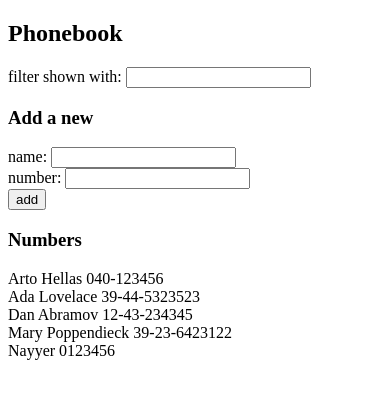
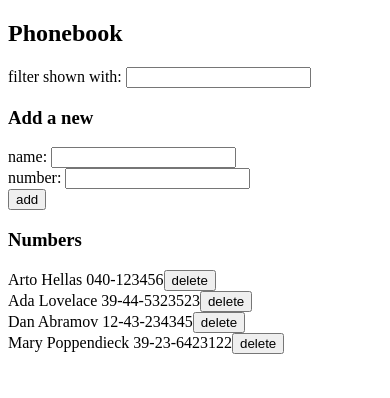
Before and after one commit to NayyerAhmad/fullstack-open-2024, a React (Vite) app in the folder part2/phonebook/: page / in a window 390 px wide. Shown: the top 398 px of the page. Built offline with nearby package versions, Linux system fonts and the light colour scheme; data requests are answered from the project's data file.

Commit message:
feat: Add delete functionality for phonebook entries with confirmation dialog

```diff
--- a/part2/phonebook/db.json
+++ b/part2/phonebook/db.json
@@ -19,11 +19,6 @@
       "name": "Mary Poppendieck",
       "number": "39-23-6423122",
       "id": "4"
-    },
-    {
-      "id": "976e",
-      "name": "Nayyer",
-      "number": "0123456"
     }
   ]
 }
--- a/part2/phonebook/src/App.jsx
+++ b/part2/phonebook/src/App.jsx
@@ -47,6 +47,16 @@ const App = () => {
     setNewNumber('')
   }
 
+  const deletePerson = (id) => {
+    if (window.confirm('Are you sure you want to delete this person?')) {
+      personService.remove(id).then(() => {
+        setPersons(persons.filter(person => person.id !== id))
+      }).catch(error => {
+        console.error('Error deleting person:', error)
+      })
+    }
+  }
+
   const filteredPersons = persons.filter(person =>
     person.name.toLowerCase().includes(search.toLowerCase())
   )
@@ -64,7 +74,7 @@ const App = () => {
         onNumberChange={handleNumberChange}
       />
       <h3>Numbers</h3>
-      <Persons persons={filteredPersons} />
+      <Persons persons={filteredPersons} onDelete={deletePerson} />
     </div>
   )
 }
--- a/part2/phonebook/src/Persons.jsx
+++ b/part2/phonebook/src/Persons.jsx
@@ -1,9 +1,10 @@
-const Persons = ({ persons }) => {
+const Persons = ({ persons, onDelete }) => {
   return (
     <div>
       {persons.map(person => (
         <div key={person.id}>
           {person.name} {person.number}
+          <button onClick={() => onDelete(person.id)}>delete</button>
         </div>
       ))}
     </div>
```
Lines whose indentation alone changed are shown as unchanged.
